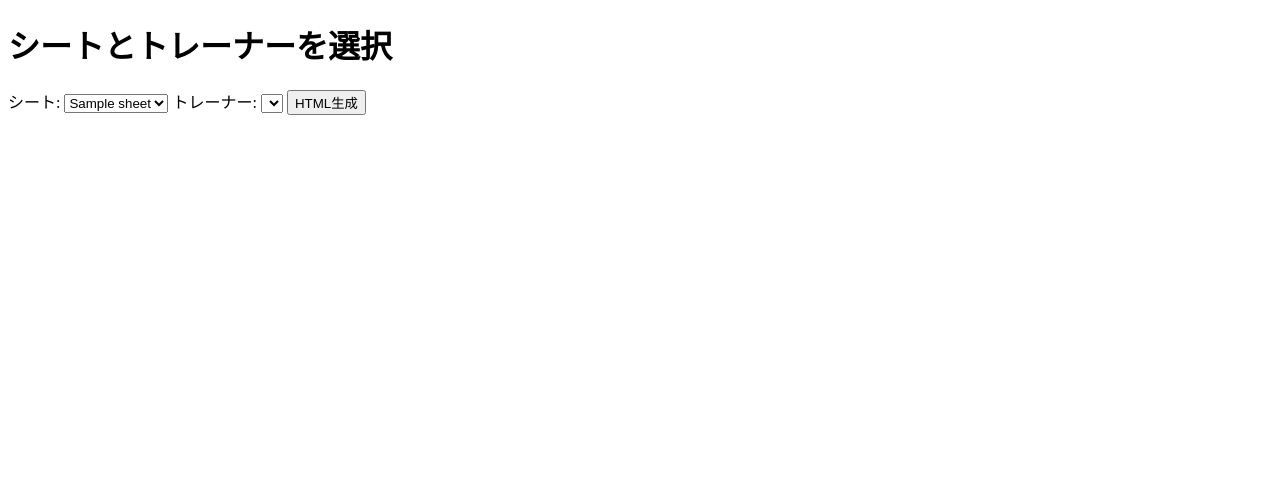
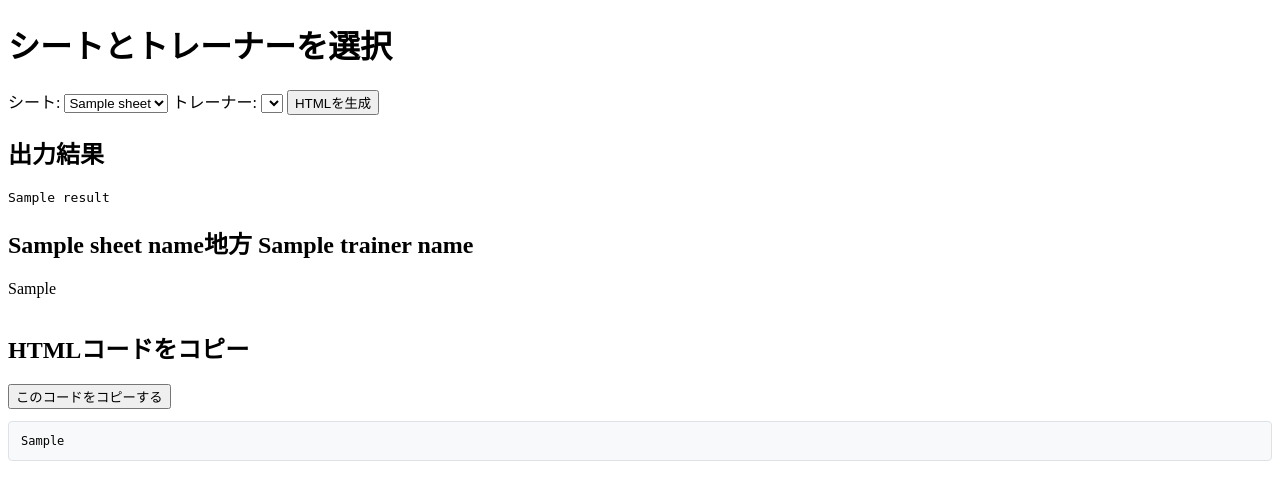
Before and after one commit to boitoshi/Spreadsheet-to-HTML, a Flask app: template templates/index.html in a window 1280 px wide. Shown: the top 500 px of the page. Run offline with Flask 3, Linux system fonts and the light colour scheme; the template is opened without the code that fills it: most values are stand-ins (such as "Sample title", 1, 10 or a date in 2020); lists and menus that the app fills with data are empty.

Commit message:
resultをindex上で表示

```diff
--- a/app.py
+++ b/app.py
@@ -29,8 +29,8 @@ def index():
 
 @app.route('/get_trainers', methods=['POST'])
 def get_trainers():
+    data = request.get_json()
     sheet_name = request.form['sheet_name']
-
     try:
         # ダミーデータの読み込み
         with open('sample-ELITE4.json', 'r', encoding='utf-8') as f:
@@ -46,50 +46,50 @@ def get_trainers():
 
     return jsonify(trainers)
 
-@app.route('/generate_html', methods=['POST'])
-def generate_html():
+@app.route('/', methods=["GET", "POST"])
+def new_index():
     stylesheet = """
-    <style>
-    .table-elite-four {
-    width: auto; /* ブラウザに合わせて適度に */
-    max-width: 100%; /* 最大幅を100%に */
-    border-collapse: collapse;
-    font-size: 12px; /* テキストサイズを12pxに */
-    margin: 0 auto; /* 中央揃え */
-    }
+<style>
+.table-elite-four {
+width: auto; /* ブラウザに合わせて適度に */
+max-width: 100%; /* 最大幅を100%に */
+border-collapse: collapse;
+font-size: 12px; /* テキストサイズを12pxに */
+margin: 0 auto; /* 中央揃え */
+}
 
-    .table-elite-four th, .table-elite-four td {
-    border: 1px solid #000; /* 罫線1px */
-    padding: 8px;
-    }
+.table-elite-four th, .table-elite-four td {
+border: 1px solid #000; /* 罫線1px */
+padding: 8px;
+}
 
-    .table-elite-four th {
-    background-color: #ffbd59;
-    text-align: center;
-    }
+.table-elite-four th {
+background-color: #ffbd59;
+text-align: center;
+}
 
-    .table-elite-four td {
-    background-color: #fffaf2;
-    }
+.table-elite-four td {
+background-color: #fffaf2;
+}
 
-    td ul {
-    margin: 0;
-    padding-left: 0;  /* 左側のパディングをリセット */
-    list-style-position: inside;  /* リストのマーカー（•など）をテキストの内側に表示 */
-    }
+td ul {
+margin: 0;
+padding-left: 0;  /* 左側のパディングをリセット */
+list-style-position: inside;  /* リストのマーカー（•など）をテキストの内側に表示 */
+}
 
-    @media screen and (max-width: 600px) {
-    .table-elite-four {
-    width: 100%; /* モバイルでは幅を100%に */
-    font-size: 10px; /* テキストサイズを小さく */
-    }
+@media screen and (max-width: 600px) {
+.table-elite-four {
+width: 100%; /* モバイルでは幅を100%に */
+font-size: 10px; /* テキストサイズを小さく */
+}
 
-    .table-elite-four th, .table-elite-four td {
-    padding: 4px; /* パディングを小さく */
-    }
-    }
-    </style>
-    """
+.table-elite-four th, .table-elite-four td {
+padding: 4px; /* パディングを小さく */
+}
+}
+</style>
+"""
     try:
         # ダミーデータの読み込み
         with open('sample-ELITE4.json', 'r', encoding='utf-8') as f:
@@ -171,7 +171,7 @@ def generate_html():
         return redirect(url_for('index'))
 
     pretty_html_output = pretty_html_output + stylesheet
-    return render_template('result.html', html_output=pretty_html_output, sheet_name=sheet_name, trainer_name=trainer_name)
+    return render_template('index.html', html_output=pretty_html_output, sheet_name=sheet_name, trainer_name=trainer_name)
 
 if __name__ == '__main__':
     app.run(debug=True)
--- a/templates/index.html
+++ b/templates/index.html
@@ -2,12 +2,63 @@
 <html lang="ja">
 <head>
     <meta charset="UTF-8">
+    <meta name="viewport" content="width=device-width, initial-scale=1.0">
     <title>Flask アプリ</title>
-    <script src="https://code.jquery.com/jquery-3.6.0.min.js"></script>
+    <script src="https://cdn.jsdelivr.net/npm/jquery@3.6.0/dist/jquery.min.js"></script>
+    <style>
+        .display-area, .copy-area {
+            margin-bottom: 2em;
+        }
+        .copy-area pre {
+            max-height: 300px; /* 高さを調整 */
+            overflow-x: auto;  /* 横スクロールを有効に */
+            background-color: #f8f9fa; /* Bootstrapのbg-lightに相当 */
+            padding: 1em;
+            border: 1px solid #dee2e6;
+            border-radius: 0.25rem;
+            font-size: small;
+        }
+    </style>
+    <script>
+        // コピーボタンを押した時にコードをコピーする関数
+        function copyCode() {
+            const codeBlock = document.getElementById('code-block');
+            if (codeBlock) {
+                navigator.clipboard.writeText(codeBlock.innerText)
+                    .then(() => alert('HTMLコードをコピーしました！'))
+                    .catch((err) => console.error('コピーに失敗しました:', err));
+            } else {
+                console.error('code-block element not found');
+            }
+        }
+
+        // シート名が変更されたときにトレーナー名を取得する関数
+        document.addEventListener('DOMContentLoaded', function() {
+            document.getElementById('sheet_name').addEventListener('change', function() {
+                var sheetName = this.value;
+                $.ajax({
+                    type: 'POST',
+                    url: '/get_trainers',
+                    contentType: 'application/json',
+                    data: JSON.stringify({ sheet_name: sheetName }),
+                    success: function(trainers) {
+                        var trainerSelect = document.getElementById('trainer_name');
+                        trainerSelect.innerHTML = '';
+                        trainers.forEach(function(trainer) {
+                            var option = document.createElement('option');
+                            option.value = trainer;
+                            option.textContent = trainer;
+                            trainerSelect.appendChild(option);
+                        });
+                    }
+                });
+            });
+        });
+    </script>
 </head>
 <body>
     <h1>シートとトレーナーを選択</h1>
-    <form action="/generate_html" method="post">
+    <form action="/" method="post">
         <label for="sheet_name">シート:</label>
         <select id="sheet_name" name="sheet_name">
             {% for sheet in sheet_names %}
@@ -16,11 +67,10 @@
         </select>
 
         <label for="trainer_name">トレーナー:</label>
-        <select id="trainer_name" name="trainer_name">
-            <!-- JavaScriptでオプションを動的に追加 -->
+        <select id="trainer_name" name="trainer_name" required>
+            <!-- トレーナー名のオプションがここに追加されます -->
         </select>
-
-        <button type="submit">HTML生成</button>
+        <button type="submit">HTMLを生成</button>
     </form>
 
     <script>
@@ -29,7 +79,8 @@
             $.ajax({
                 type: 'POST',
                 url: '/get_trainers',
-                data: { sheet_name: sheetName },
+                contentType: 'application/json',
+                data: JSON.stringify({ sheet_name: sheetName }),
                 success: function(trainers) {
                     var trainerSelect = document.getElementById('trainer_name');
                     trainerSelect.innerHTML = '';
@@ -43,5 +94,32 @@
             });
         });
     </script>
+
+    <!-- 結果表示用のエリア -->
+    <div id="result">
+        {% if result %}
+            <h2>出力結果</h2>
+            <pre>{{ result }}</pre>
+                <!-- 表示用エリア -->
+                <div class="display-area">
+                    {% if html_output %}
+                    <h2>{{ sheet_name }}地方 {{ trainer_name }}</h2>
+                    <!-- 実際のHTMLを表示 -->
+                    {{ html_output|safe }}
+                    {% endif %}
+                </div>
+
+                <!-- コピー用エリア -->
+                <div class="copy-area">
+                    {% if html_output %}
+                    <h2>HTMLコードをコピー</h2>
+                    <button class="btn btn-primary mb-2" onclick="copyCode()">このコードをコピーする</button>
+                    <pre><code id="code-block">{{ html_output|e }}</code></pre>
+                    {% endif %}
+                </div>
+        {% else %}
+            <p>結果はまだ表示されていません。</p>
+        {% endif %}
+    </div>
 </body>
 </html>
```
